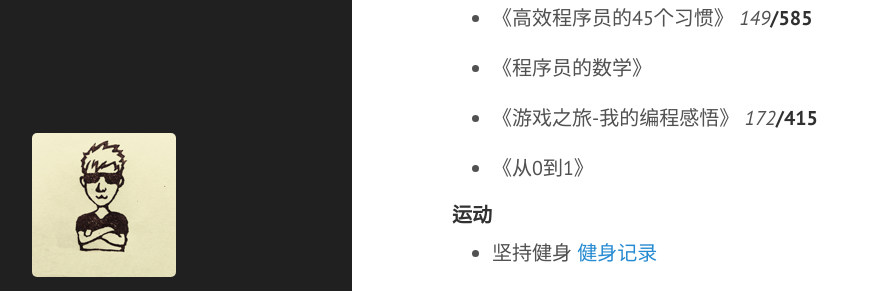
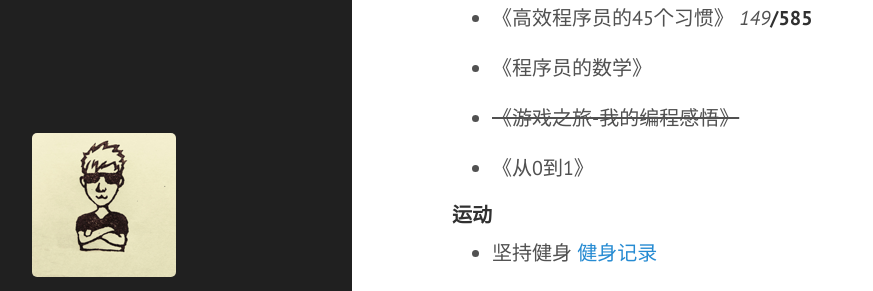
Before and after one commit to dragon8897/dragon8897.github.io, a Jekyll site: the page built from _posts/2016-01-03-new-plan.md, in a window 1280 px wide and 1325 px high. Shown: the part 647-938 px from the top of the window, without its empty margins (8-881 px from the left). Built offline with Jekyll 4.4.1, drawn with Linux system fonts in a browser that asks for light colours; Markdown is read by kramdown in place of the engine named in the settings.

Commit message:
finish a book reading

```diff
--- a/_posts/2016-01-03-new-plan.md
+++ b/_posts/2016-01-03-new-plan.md
@@ -33,7 +33,7 @@ title: 2016计划
 
  - 《程序员的数学》
 
- - 《游戏之旅-我的编程感悟》 *172***/415**
+ - ~~《游戏之旅-我的编程感悟》~~
 
  - 《从0到1》
 
```
